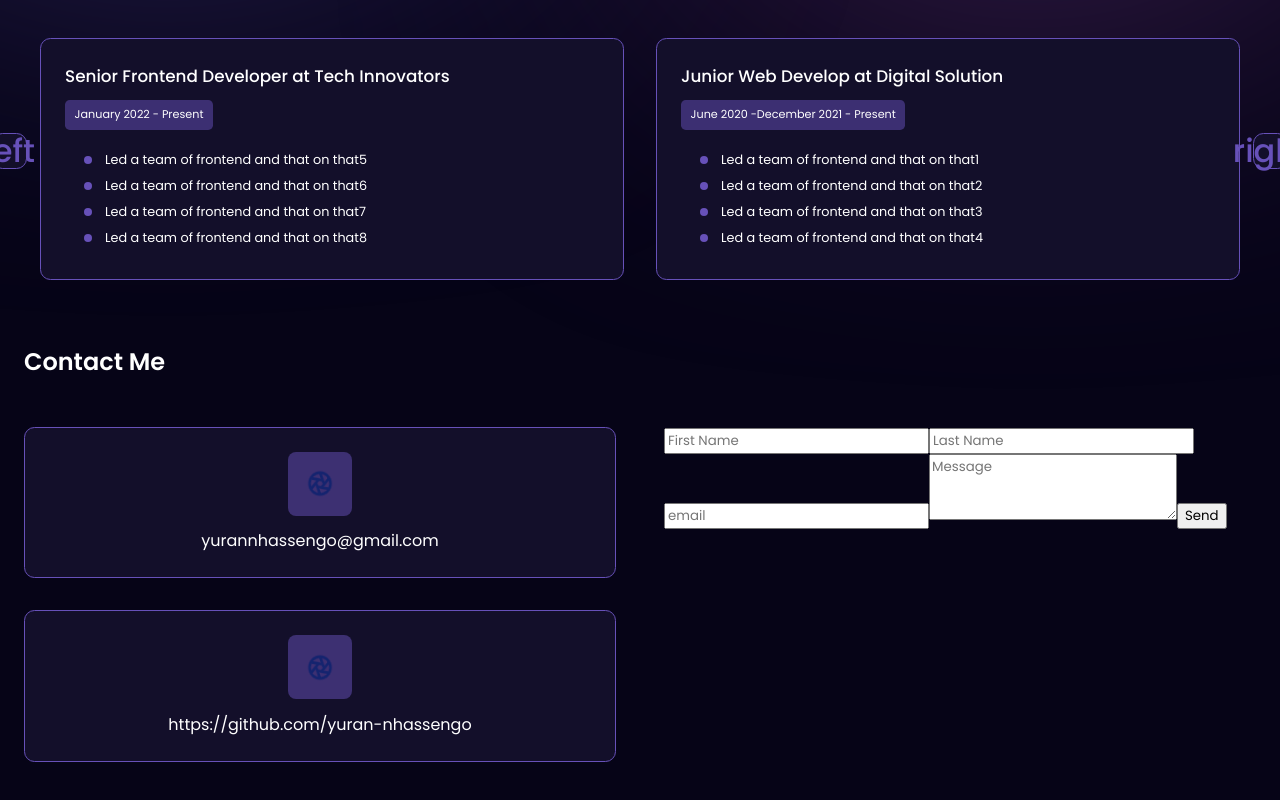
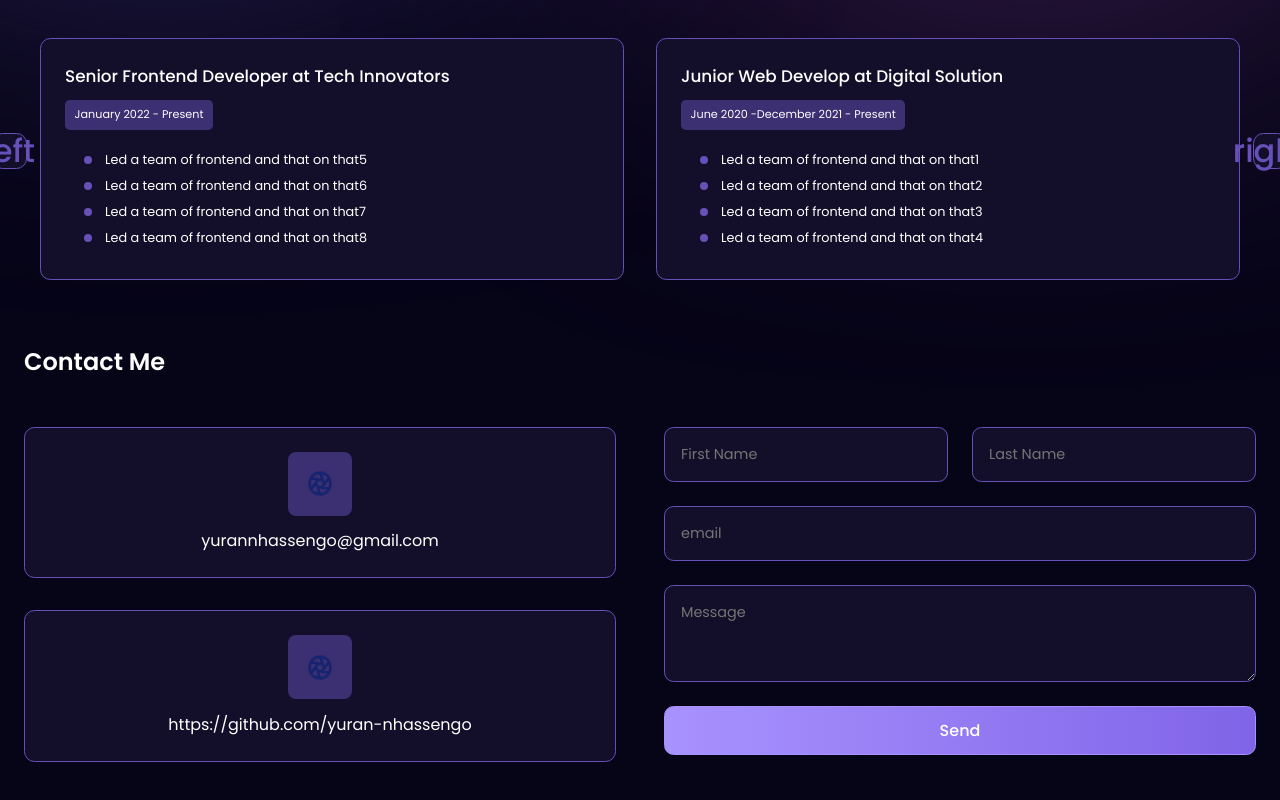
Before and after one commit to yuran-nhassengo/clone-portifolio, a React (Vite) app: page / in a window 1280 px wide. Shown: the part 1038-1838 px from the top of the page. Built offline with nearby package versions, Linux system fonts and the light colour scheme; a web font is replaced by a local one.

Commit message:
update contactform layout

```diff
--- a/src/components/contactMe/contactForm/contactForm.css
+++ b/src/components/contactMe/contactForm/contactForm.css
@@ -0,0 +1,50 @@
+.contact-form-content {
+
+    width: 100%;
+}
+
+form {
+
+    display: flex;
+    flex-direction: column;
+    grid-gap: 1.5rem;
+
+}
+
+.name-container {
+
+    display: flex;
+    align-items: center;
+    grid-gap: 1.5rem;
+}
+
+form input,
+form textarea {
+
+    flex: 1;
+    width: 100%;
+    font-size: 0.9rem;
+    color:#fff;
+    background: #130f2a;
+    border-radius: 0.6rem;
+    border: 1.5px solid #6751b9;
+    padding: 1rem;
+}
+
+form button {
+    font-size: 1rem;
+    font-weight: 500;
+    color: #fff;
+    border: 1.5px solid #a892fe;
+    border-radius: 0.6rem;
+    background: linear-gradient(90deg, #a892fe 0%, #8064e8 100%);
+    padding: 0.7rem;
+    transition: all 0.3s ease;
+    cursor: pointer;
+
+}
+
+form button:hover {
+    color: #a892fe;
+    background: transparent;
+}
```
